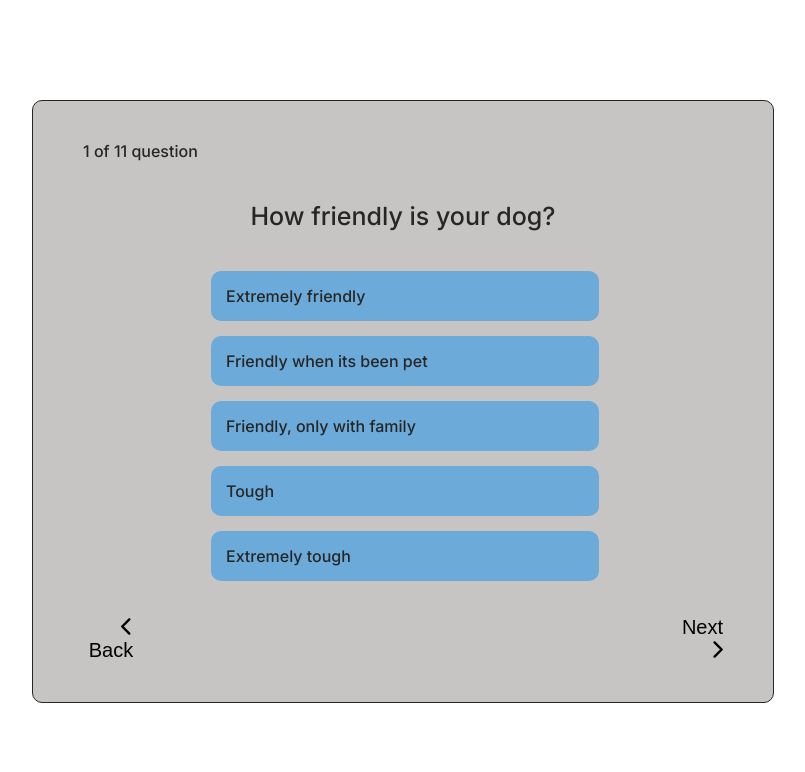
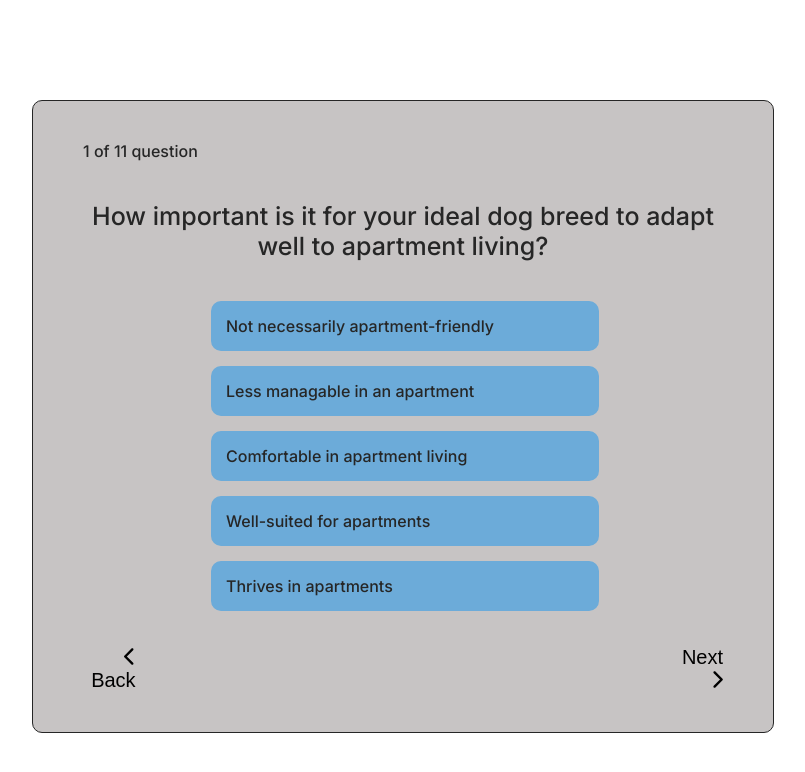
Before and after one commit to Dilakshan-Chandrasena/SDGP-Y305-PetBay, a React (Vite) app in the folder Client/: page / in a window 1280 px wide. Shown: the top 772 px of the page, without its empty margins (237-1042 px from the left). Built offline with nearby package versions, Linux system fonts and the light colour scheme.

Commit message:
Update the questions

```diff
--- a/Client/src/assets/questionsData.js
+++ b/Client/src/assets/questionsData.js
@@ -1,4 +1,40 @@
 export const questionsData = [
+  {
+    question:
+      "How important is it for your ideal dog breed to adapt well to apartment living?",
+    option1: "Not necessarily apartment-friendly",
+    option2: "Less managable in an apartment",
+    option3: "Comfortable in apartment living",
+    option4: "Well-suited for apartments",
+    option5: "Thrives in apartments",
+  },
+  {
+    question:
+      "How important is it for your ideal dog breed to tolerate being alone?",
+    option1: "Prefers constant company",
+    option2: "Tolerates occasional alone time",
+    option3: "Handles being alone reasonably well",
+    option4: "Can tolerate being alone for extended periods",
+    option5: "Comfortable being alone for long durations",
+  },
+  {
+    question:
+      "How important is it for your ideal dog breed to be kid-friendly?",
+    option1: "Less suitable for kids.",
+    option2: "Moderately suitable for kids.",
+    option3: "Generally good with kids.",
+    option4: "Known for being kid-friendly.",
+    option5: "Highly suited for kids.",
+  },
+  {
+    question:
+      "How important is it for your ideal dog breed to be friendly toward strangers?",
+    option1: "Prefer reserved behavior",
+    option2: "Moderately friendly",
+    option3: "Generally friendly",
+    option4: "Requires friendliness a lot",
+    option5: "Extreamly friendly with anyone",
+  },
   {
     question: "How friendly is your dog?",
     option1: "Extremely friendly",
@@ -9,21 +45,32 @@ export const questionsData = [
   },
   {
     question:
-      "How important is it for your ideal dog breed to adapt well to apartment living?",
-    option1:
-      "Not important - I prefer a breed that doesn't necessarily need to adapt to apartment living",
-    option2:
-      "Somewhat important - I'd prefer a breed that can manage in an apartment but it's not a top priority.",
-    option3:
-      "Moderately important - I need a breed that can comfortably live in an apartment environment.",
-    option4:
-      "Very important - It's crucial that my chosen breed is well-suited for apartment living.",
-    option5:
-      "Extremely important - I only want a breed that thrives in an apartment setting and doesn't require much space.",
+      "How important is it for your ideal dog breed to be easy to groom?",
+    option1: "Minimal grooming needed",
+    option2: "Moderate grooming needs",
+    option3: "Easy grooming",
+    option4: "Low-maintenance grooming",
+    option5: "Very easy grooming",
+  },
+  {
+    question: "How important is the size of your ideal dog breed?",
+    option1: "Very Small",
+    option2: "Small",
+    option3: "Medium",
+    option4: "Large",
+    option5: "Very Large",
   },
   {
     question:
-      "How important is it for your ideal dog breed to adapt well to apartment living?",
+      "How important is it for your ideal dog breed to be easy to train?",
+    option1: "Not trainable",
+    option2: "Somewhat trainable",
+    option3: "Moderately trainable",
+    option4: "Very trainable",
+    option5: "Extremely trainable",
+  },
+  {
+    question: "How important is it for your ideal dog breed to be intelligent?",
     option1: "Not important",
     option2: "Somewhat important",
     option3: "Moderately important",
@@ -31,67 +78,20 @@ export const questionsData = [
     option5: "Extremely important",
   },
   {
-    question: "What size dog would you like?",
-    option1: "Extra small",
-    option2: "Small",
-    option3: "Medium",
-    option4: "Large",
-    option5: "Extra large",
+    question:
+      "How important is it for your ideal dog breed to have a tendency to bark or howl?",
+    option1: "Quiet - Minimal barking or howling.",
+    option2: "Occasional - Barks or howls occasionally.",
+    option3: "Moderate - Barks or howls moderately.",
+    option4: "Frequent - Barks or howls frequently.",
+    option5: "High - Barks or howls excessively.",
   },
   {
-    question: "How friendly is your dog?",
-    option1: "Extremely friendly",
-    option2: "Friendly when its been pet",
-    option3: "Friendly, only with family",
-    option4: "Tough",
-    option5: "Extremely tough",
-  },
-  {
-    question: "What size dog would you like?",
-    option1: "Extra small",
-    option2: "Small",
-    option3: "Medium",
-    option4: "Large",
-    option5: "Extra large",
-  },
-  {
-    question: "How friendly is your dog?",
-    option1: "Extremely friendly",
-    option2: "Friendly when its been pet",
-    option3: "Friendly, only with family",
-    option4: "Tough",
-    option5: "Extremely tough",
-  },
-  {
-    question: "What size dog would you like?",
-    option1: "Extra small",
-    option2: "Small",
-    option3: "Medium",
-    option4: "Large",
-    option5: "Extra large",
-  },
-  {
-    question: "How friendly is your dog?",
-    option1: "Extremely friendly",
-    option2: "Friendly when its been pet",
-    option3: "Friendly, only with family",
-    option4: "Tough",
-    option5: "Extremely tough",
-  },
-  {
-    question: "What size dog would you like?",
-    option1: "Extra small",
-    option2: "Small",
-    option3: "Medium",
-    option4: "Large",
-    option5: "Extra large",
-  },
-  {
-    question: "How friendly is your dog?",
-    option1: "Extremely friendly",
-    option2: "Friendly when its been pet",
-    option3: "Friendly, only with family",
-    option4: "Tough",
-    option5: "Extremely tough",
+    question: "How important is the energy level of your ideal dog breed?",
+    option1: "Low - Prefer a calm, relaxed dog.",
+    option2: "Moderate - Want a dog with balanced energy.",
+    option3: "High - Seeking an active, energetic dog.",
+    option4: "Very High - Need a dog with intense energy levels.",
+    option5: "Extremely High - Prefer extremely high energy levels.",
   },
 ];
--- a/Client/src/components/Quiz/quiz.jsx
+++ b/Client/src/components/Quiz/quiz.jsx
@@ -18,7 +18,6 @@ export default function quiz() {
   const handleNext = async () => {
     setIndex(index + 1);
     if (index + 1 === questionsData.length) {
-      // navigate("/uploadImage");
       console.log(userPreferences);
     }
     console.log(questionsData.length);
@@ -27,7 +26,6 @@ export default function quiz() {
 
   const handleBack = async () => {
     if (index === 0) {
-      // Optionally handle what happens when trying to go back from the first question
     } else {
       setIndex(index - 1);
       setQuestion(questionsData[index - 1]);
@@ -72,8 +70,8 @@ export default function quiz() {
               <FontAwesomeIcon
                 icon={faChevronLeft}
                 style={{ fontSize: "19px" }}
-              />
-              Back{" "}
+              />{" "}
+              Back
             </button>
           </div>
           <div>
```
Also changed, not shown: Client/src/components/Home/HomePage.jsx (added, +29 -0 lines).
